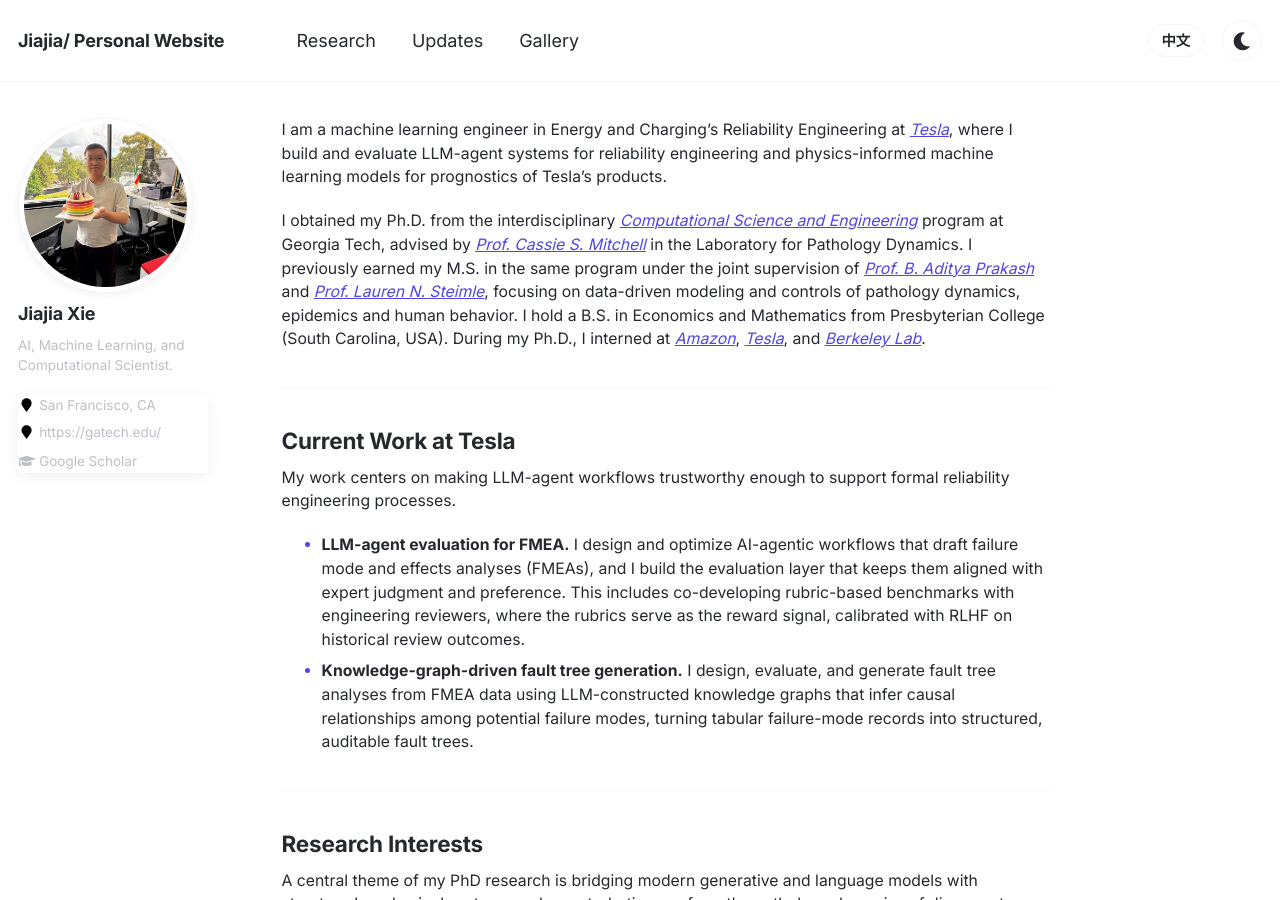
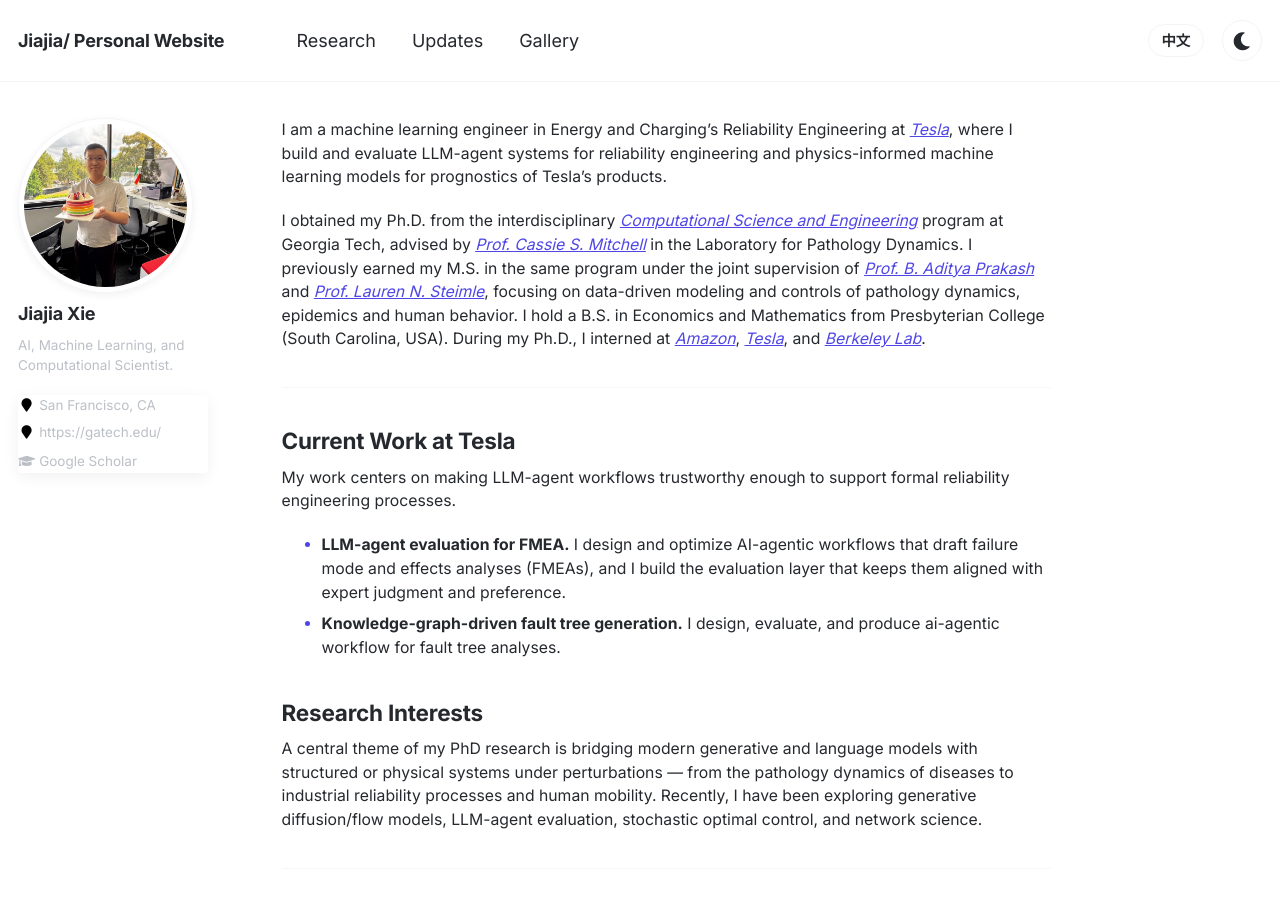
Before and after one commit to jxie1997/jxie1997.github.io, a Jekyll site: the page built from _pages/about.md, in a window 1280 px wide and 900 px high. Built offline with Jekyll 4.4.1, drawn with Linux system fonts in a browser that asks for light colours.

Commit message:
Update about.md

```diff
--- a/_pages/about.md
+++ b/_pages/about.md
@@ -20,10 +20,8 @@ I obtained my Ph.D. from the interdisciplinary *[Computational Science and Engin
 
 My work centers on making LLM-agent workflows trustworthy enough to support formal reliability engineering processes.
 
-- **LLM-agent evaluation for FMEA.** I design and optimize AI-agentic workflows that draft failure mode and effects analyses (FMEAs), and I build the evaluation layer that keeps them aligned with expert judgment and preference. This includes co-developing rubric-based benchmarks with engineering reviewers, where the rubrics serve as the reward signal, calibrated with RLHF on historical review outcomes.
-- **Knowledge-graph-driven fault tree generation.** I design, evaluate, and generate fault tree analyses from FMEA data using LLM-constructed knowledge graphs that infer causal relationships among potential failure modes, turning tabular failure-mode records into structured, auditable fault trees.
-
----
+- **LLM-agent evaluation for FMEA.** I design and optimize AI-agentic workflows that draft failure mode and effects analyses (FMEAs), and I build the evaluation layer that keeps them aligned with expert judgment and preference.
+- **Knowledge-graph-driven fault tree generation.** I design, evaluate, and produce ai-agentic workflow for fault tree analyses.
 
 ### Research Interests
 
```
